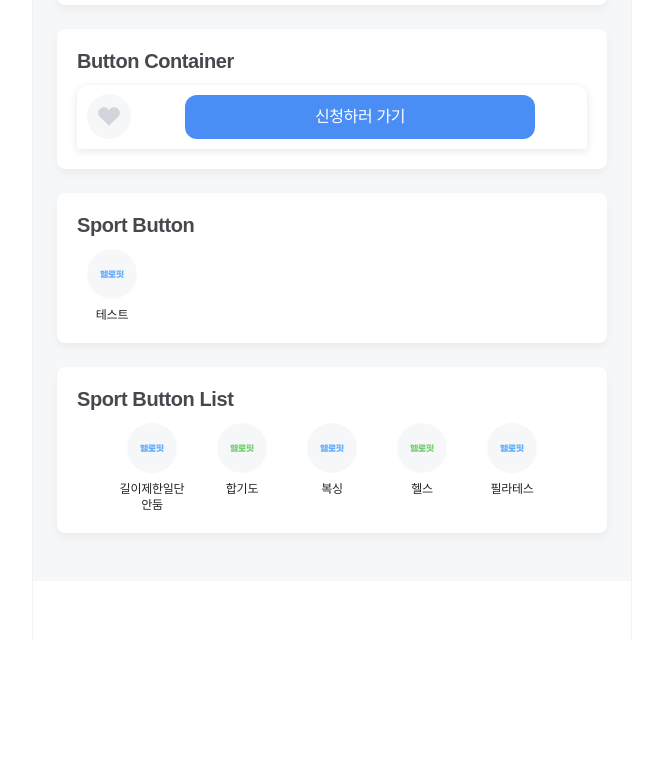
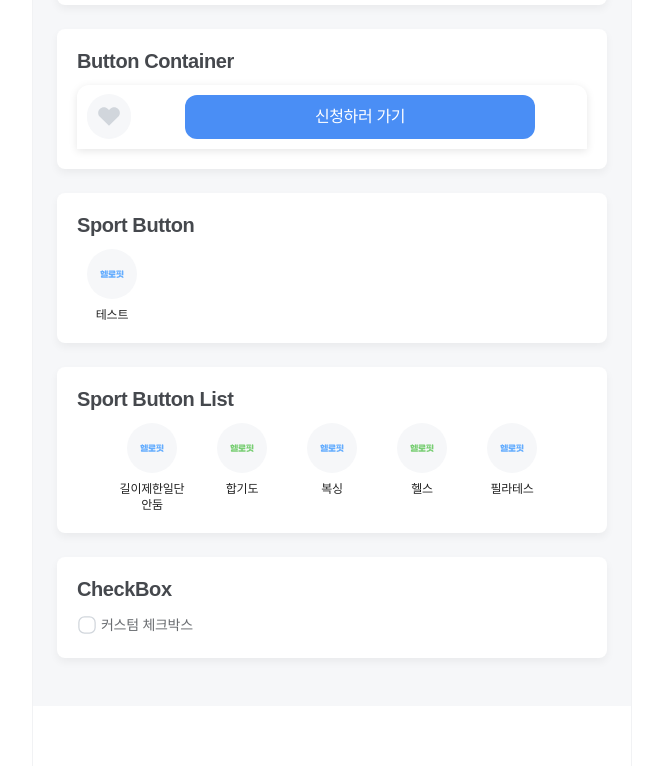
Before and after one commit to HELLO-FIT/FE_HELLO-FIT, a Next.js app: page /preview in a window 1280 px wide. Shown: the part 1194-1960 px from the top of the page, without its empty margins (308-971 px from the left). Before the commit the page ends 1835 px from the top, so only its background shows below. Built offline with nearby package versions, Linux system fonts and the light colour scheme; a web font is replaced by a local one.

Commit message:
Feat: Custom Checkbox Component

```diff
--- /dev/null
+++ b/src/components/Checkbox/Checkbox.module.scss
@@ -0,0 +1,52 @@
+@import '@/styles/globals';
+
+.container {
+  display: inline-flex;
+  align-items: center;
+  gap: 4px;
+  @include B14M;
+  color: $gray70;
+  cursor: pointer;
+
+  .checkboxInput {
+    display: none;
+  }
+
+  .checkmark {
+    display: flex;
+    align-items: center;
+    justify-content: center;
+    position: relative;
+    width: 20px;
+    height: 20px;
+
+    .unchecked,
+    .checked {
+      position: absolute;
+      top: 0;
+      left: 0;
+      width: 100%;
+      height: 100%;
+      display: flex;
+      align-items: center;
+      justify-content: center;
+      transition: opacity 0.3s ease-in-out;
+    }
+
+    .unchecked {
+      opacity: 1;
+    }
+
+    .checked {
+      opacity: 0;
+    }
+  }
+
+  .checkboxInput:checked + .checkmark .unchecked {
+    opacity: 0;
+  }
+
+  .checkboxInput:checked + .checkmark .checked {
+    opacity: 1;
+  }
+}
--- /dev/null
+++ b/src/components/Checkbox/Checkbox.tsx
@@ -0,0 +1,41 @@
+import { useState } from 'react';
+import IconComponent from '../Asset/Icon';
+import styles from './Checkbox.module.scss';
+
+export default function Checkbox() {
+  const [isChecked, setIsChecked] = useState(false);
+
+  const handleCheckboxChange = () => {
+    setIsChecked(!isChecked);
+  };
+
+  return (
+    <label className={styles.container}>
+      <input
+        type="checkbox"
+        className={styles.checkboxInput}
+        checked={isChecked}
+        onChange={handleCheckboxChange}
+      />
+      <span className={styles.checkmark}>
+        <div className={styles.unchecked}>
+          <IconComponent
+            name="unchecked"
+            alt="checkbox-unchecked"
+            width={20}
+            height={20}
+          />
+        </div>
+        <div className={styles.checked}>
+          <IconComponent
+            name="checked"
+            alt="checkbox-checked"
+            width={20}
+            height={20}
+          />
+        </div>
+      </span>
+      커스텀 체크박스
+    </label>
+  );
+}
--- a/src/constants/asset.tsx
+++ b/src/constants/asset.tsx
@@ -123,6 +123,8 @@ export const ICONS = {
   logoGreen: '/icon/custom/logo-green.svg',
   landingKakao: '/icon/custom/icon-landing-kakao.svg',
   scheduleEllipse: '/icon/custom/schedule-ellipse.svg',
+  checked: '/icon/custom/icon-checked.svg',
+  unchecked: '/icon/custom/icon-unchecked.svg',
 };
 
 // export const IMAGES = {
--- a/src/pages/preview/index.tsx
+++ b/src/pages/preview/index.tsx
@@ -9,6 +9,7 @@ import ButtonContainer from '@/components/ButtonContainer';
 import SportButton from '@/components/Button/SportButton';
 import SportButtonList from '@/components/SportButtonList';
 import styles from './preview.module.scss';
+import Checkbox from '@/components/Checkbox/Checkbox';
 
 export default function Preview() {
   return (
@@ -83,6 +84,11 @@ export default function Preview() {
         <h2 className={styles.sectionTitle}>Sport Button List</h2>
         <SportButtonList />
       </section>
+
+      <section className={styles.section}>
+        <h2 className={styles.sectionTitle}>CheckBox</h2>
+        <Checkbox />
+      </section>
     </div>
   );
 }
```
Also changed, not shown: public/icon/custom/icon-checked.svg (added), public/icon/custom/icon-unchecked.svg (added).
